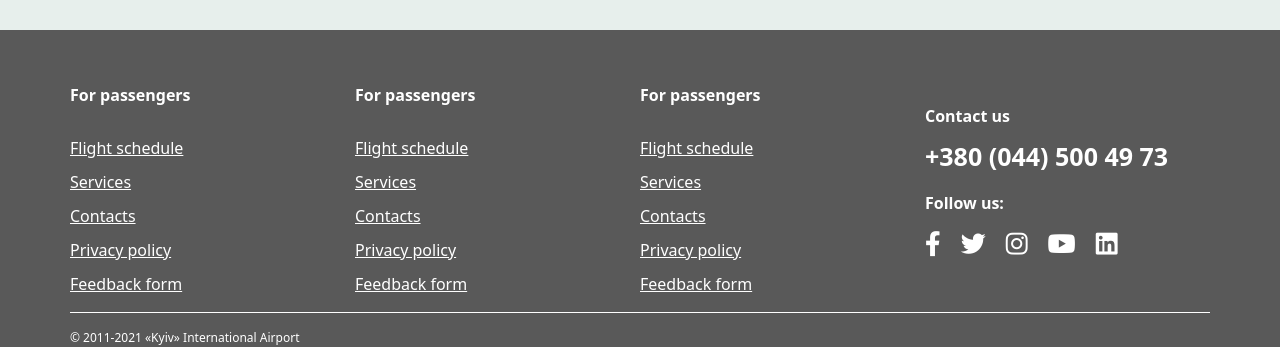
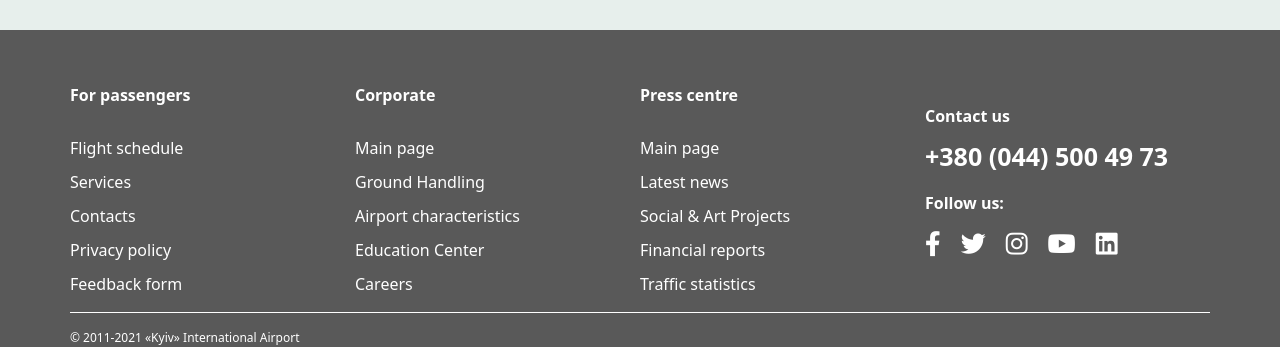
Before and after one commit to Vybornyi/airport-bord, a React app: page /departures in a window 1280 px wide. Shown: the part 702-1049 px from the top of the page. Built offline with nearby package versions, Linux system fonts and the light colour scheme; no server answers.

Commit message:
make changes in footer and header

```diff
--- a/src/components/Footer/Footer.jsx
+++ b/src/components/Footer/Footer.jsx
@@ -35,61 +35,61 @@ const Footer = () => (
         </ul>
       </nav>
       <nav className="navigation-column">
-        <button className="navigation-column__btn">For passengers</button>
+        <button className="navigation-column__btn">Corporate</button>
         <ul className="navigation-column__list">
           <li className="navigation-column__list-item">
             <a href="#" className="list-item__link">
-              Flight schedule
+              Main page
             </a>
           </li>
           <li className="navigation-column__list-item">
             <a href="#" className="list-item__link">
-              Services
+              Ground Handling
             </a>
           </li>
           <li className="navigation-column__list-item">
             <a href="#" className="list-item__link">
-              Contacts
+              Airport characteristics
             </a>
           </li>
           <li className="navigation-column__list-item">
             <a href="#" className="list-item__link">
-              Privacy policy
+              Education Center
             </a>
           </li>
           <li className="navigation-column__list-item">
             <a href="#" className="list-item__link">
-              Feedback form
+              Careers
             </a>
           </li>
         </ul>
       </nav>
       <nav className="navigation-column">
-        <button className="navigation-column__btn">For passengers</button>
+        <button className="navigation-column__btn">Press centre</button>
         <ul className="navigation-column__list">
           <li className="navigation-column__list-item">
             <a href="#" className="list-item__link">
-              Flight schedule
+              Main page
             </a>
           </li>
           <li className="navigation-column__list-item">
             <a href="#" className="list-item__link">
-              Services
+              Latest news
             </a>
           </li>
           <li className="navigation-column__list-item">
             <a href="#" className="list-item__link">
-              Contacts
+              Social & Art Projects
             </a>
           </li>
           <li className="navigation-column__list-item">
             <a href="#" className="list-item__link">
-              Privacy policy
+              Financial reports
             </a>
           </li>
           <li className="navigation-column__list-item">
             <a href="#" className="list-item__link">
-              Feedback form
+              Traffic statistics
             </a>
           </li>
         </ul>
--- a/src/components/Footer/footer.scss
+++ b/src/components/Footer/footer.scss
@@ -56,6 +56,7 @@
       margin-bottom: 10px;
       .list-item__link {
         color: $white-color;
+        text-decoration: none;
         &::after {
           content: '';
           position: absolute;
--- a/src/components/Header/Header.jsx
+++ b/src/components/Header/Header.jsx
@@ -7,6 +7,7 @@ const Header = () => (
     <Link to="/">
       <img className="logo" src="https://www.linkpicture.com/q/logo_1.png" alt="Logo" />
     </Link>
+    <div className="navigation-wrapper"></div>
     <nav className="navigation">
       <ul className="navigation-list">
         <li className="navigation-list__item">
--- a/src/components/Header/header.scss
+++ b/src/components/Header/header.scss
@@ -14,11 +14,12 @@
 
   @include large-screen {
     height: 92px;
-    justify-content: end;
+    justify-content: space-between;
   }
   .logo {
     height: 80%;
     margin: 5%;
+    margin-left: 50px;
   }
 
   .navigation {
```
